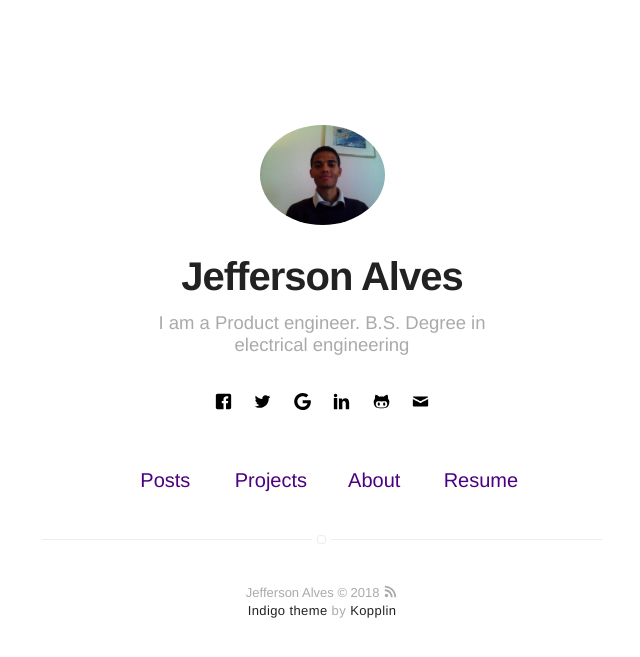
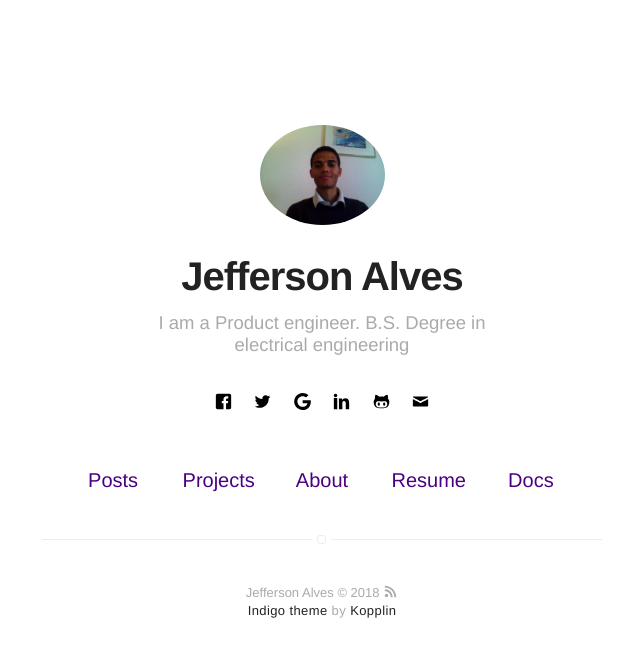
Before and after one commit to JeffeApAlves/jeffeapalves.github.io, a Jekyll site: the page built from index.html, in a window 1280 px wide. Shown: the top 657 px of the page, without its empty margins (318-958 px from the left). Built offline with Jekyll 4.4.1, drawn with Linux system fonts in a browser that asks for light colours.

Commit message:
add Docs link

```diff
--- a/_includes/nav.html
+++ b/_includes/nav.html
@@ -35,5 +35,11 @@
                 <a class="link" href="{% if site.resume-external %}{{ site.resume-url }}{% else %}{{ site.url }}/{{ site.resume-url }}{% endif %}">Resume</a>
             </li>
         {% endif %}
+
+        <li class="item">
+            <a class="link" href="https://jeffeapalves.github.io/edocs/">Docs</a>
+        </li>
+
+
     </ul>
 </nav>
--- a/index.html
+++ b/index.html
@@ -1,4 +1,4 @@
 ---
+title: Home
 layout: page
-title: Home
 ---
```
Also changed, not shown: 13 other files.
